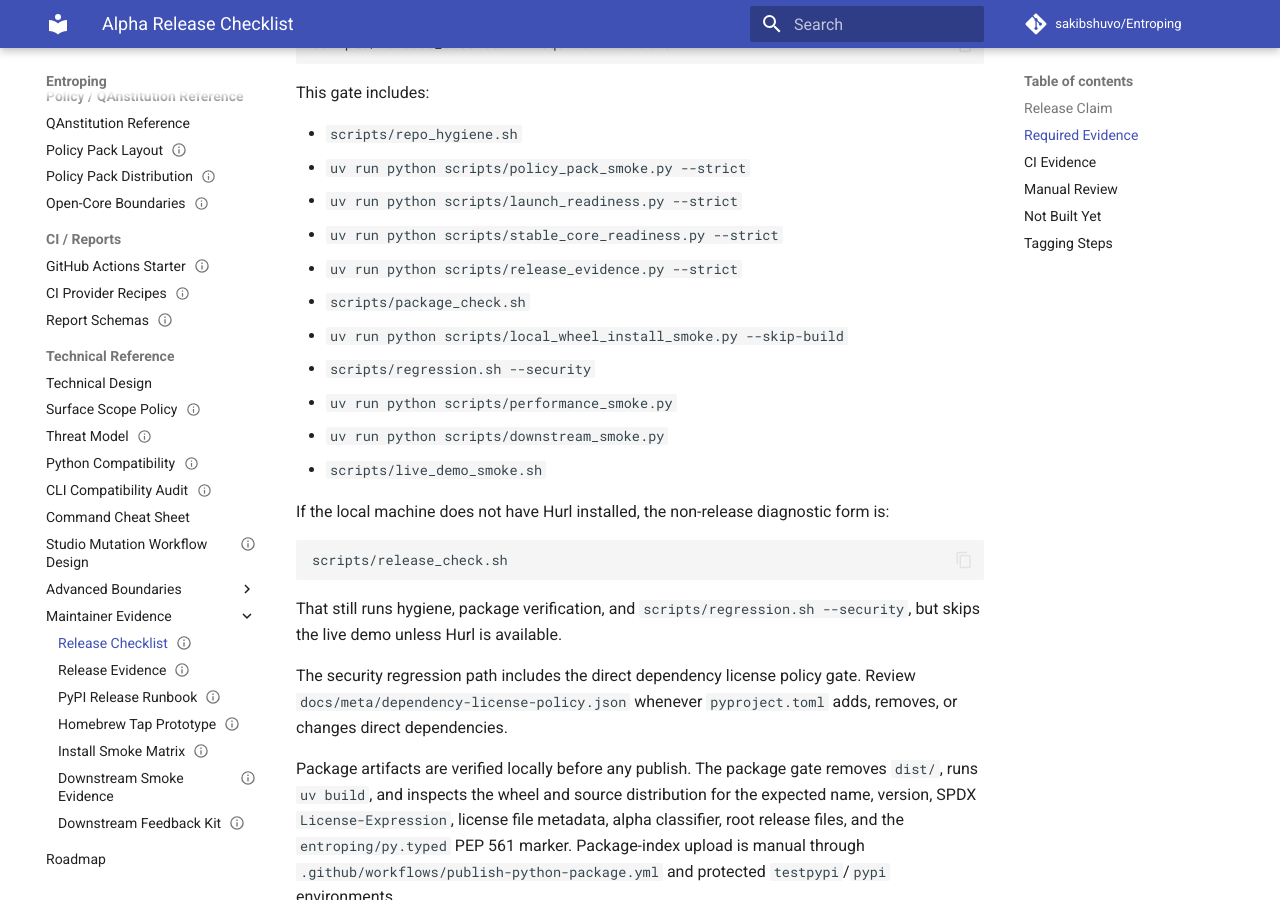
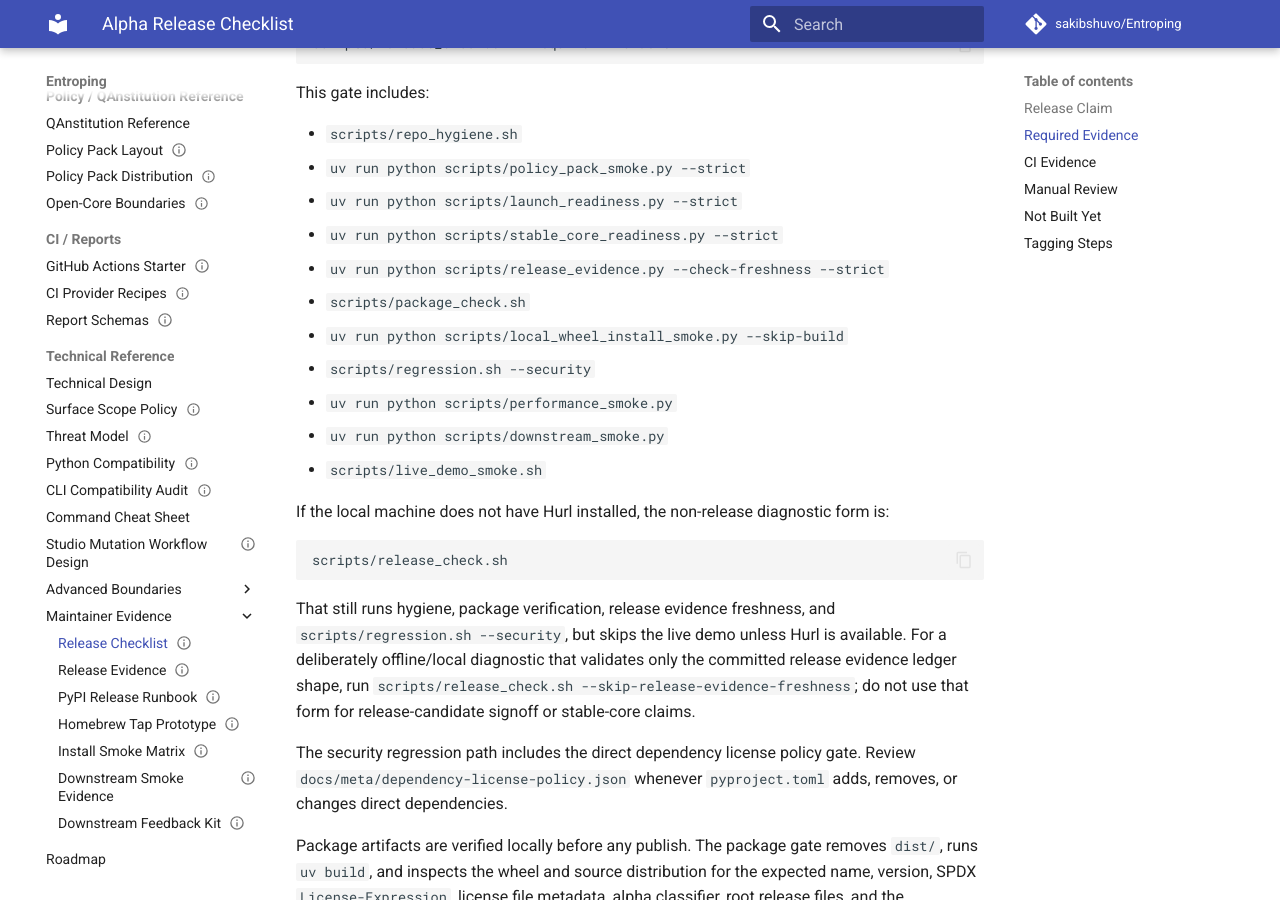
Before and after one commit to sakibshuvo/Entroping, an MkDocs documentation site: the page built from docs/meta/RELEASE_CHECKLIST.md, in a window 1280 px wide and 900 px high, scrolled down 818 px. Built offline with MkDocs 1.6.1 and Material for MkDocs 9.7.7, drawn with Linux system fonts in a browser that asks for light colours; comment, search, counter and statistics services are not loaded; some of the changed text lies outside the part shown.

Commit message:
fix(release): enforce evidence freshness gate (#1259)

````diff
--- a/docs/meta/RELEASE_CHECKLIST.md
+++ b/docs/meta/RELEASE_CHECKLIST.md
@@ -41,7 +41,7 @@
 - `uv run python scripts/policy_pack_smoke.py --strict`
 - `uv run python scripts/launch_readiness.py --strict`
 - `uv run python scripts/stable_core_readiness.py --strict`
-- `uv run python scripts/release_evidence.py --strict`
+- `uv run python scripts/release_evidence.py --check-freshness --strict`
 - `scripts/package_check.sh`
 - `uv run python scripts/local_wheel_install_smoke.py --skip-build`
 - `scripts/regression.sh --security`
@@ -55,7 +55,12 @@
 scripts/release_check.sh
 ```
 
-That still runs hygiene, package verification, and `scripts/regression.sh --security`, but skips the live demo unless Hurl is available.
+That still runs hygiene, package verification, release evidence freshness, and
+`scripts/regression.sh --security`, but skips the live demo unless Hurl is
+available. For a deliberately offline/local diagnostic that validates only the
+committed release evidence ledger shape, run
+`scripts/release_check.sh --skip-release-evidence-freshness`; do not use that
+form for release-candidate signoff or stable-core claims.
 
 The security regression path includes the direct dependency license policy gate.
 Review `docs/meta/dependency-license-policy.json` whenever `pyproject.toml`
@@ -131,7 +136,8 @@
   claim.
 - Review `docs/meta/RELEASE_EVIDENCE.md` and run
   `uv run python scripts/release_evidence.py --strict` before any repeated
-  release, package-index, or stable-core evidence claim.
+  release, package-index, or stable-core evidence claim that only needs offline
+  ledger validation.
 - Run `uv run python scripts/install_reference_sync.py --check` before release
   notes or install guidance review. If the latest GitHub release tag in
   `docs/meta/release-evidence.json` intentionally changes, run
@@ -139,9 +145,9 @@
   resulting docs diff before publishing.
 - Run `uv run python scripts/release_evidence.py --check-freshness --strict`
   when a release or stable-core claim depends on the latest successful `main`
-  CI and Pages runs. This optional GitHub CLI check is read-only, degrades when
-  `gh` is unavailable or unauthenticated, and never updates the committed
-  ledger automatically.
+  CI and Pages runs. `scripts/release_check.sh` runs this freshness check by
+  default. The GitHub CLI check is read-only, degrades when `gh` is unavailable
+  or unauthenticated, and never updates the committed ledger automatically.
 - Review the `scripts/stable_core_readiness.py --format json` output before any
   v1 or stable-core claim.
 - Run `scripts/demo_matrix.sh --dry-run` before launch copy review to inspect
````
Also changed, not shown: docs/meta/RELEASE_EVIDENCE.md (+7 -1 lines), 3 other files.
